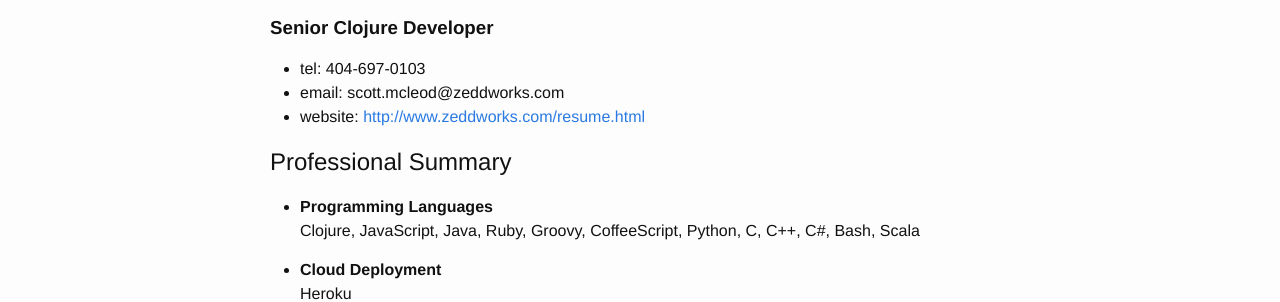
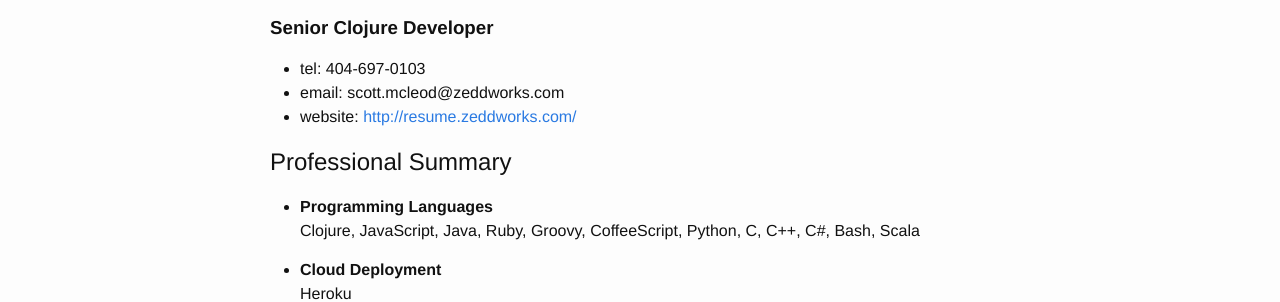
Before and after one commit to halcyon/www.zeddworks.com, a Jekyll site: the page built from resume.html, in a window 1280 px wide and 900 px high. Shown: the part 129-431 px from the top of the window. Built offline with Jekyll 4.4.1, drawn with Linux system fonts in a browser that asks for light colours; part of the change alters nothing that is shown.

Commit message:
Updating resume URL

```diff
--- a/resume.html
+++ b/resume.html
@@ -21,7 +21,7 @@ permalink: /resume
 <ul class="org-ul">
 <li>tel: 404-697-0103</li>
 <li>email: scott.mcleod@zeddworks.com</li>
-<li>website: <a href="http://www.zeddworks.com/resume.html">http://www.zeddworks.com/resume.html</a></li>
+<li>website: <a href="http://resume.zeddworks.com/">http://resume.zeddworks.com/</a></li>
 </ul>
 </div>
 </div>
```
